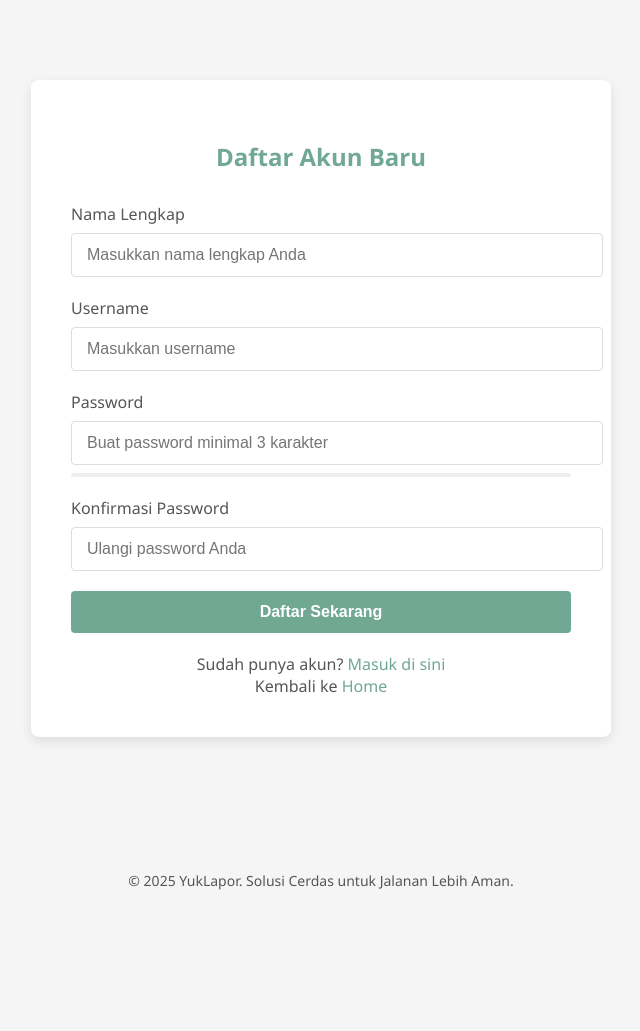
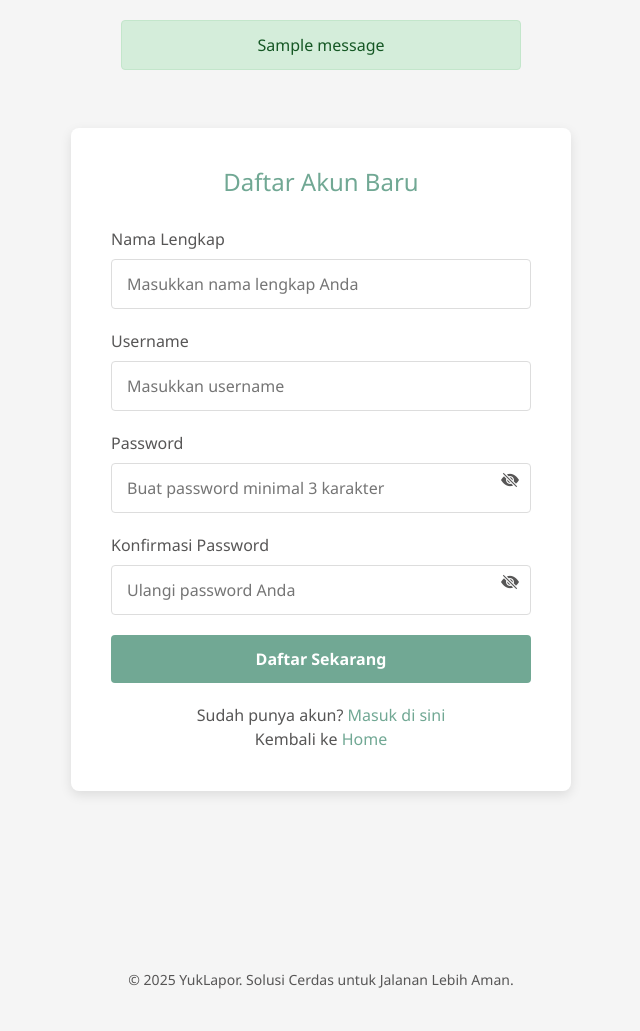
Before and after one commit to MohamadFayyaz/pothole-detection, a Flask app: template app/templates/user/register.html in a window 1280 px wide. Shown: the top 1031 px of the page, without its empty margins (319-959 px from the left). Before the commit the page ends 890 px from the top, so only its background shows below. Run offline with Flask 3, Linux system fonts and the light colour scheme; the template is opened without the code that fills it, so the values that code supplies are empty; tables that the repository leaves empty hold one stand-in row (values such as "Sample post"); one stand-in notice (Sample message) is shown; some libraries are stand-ins or nearby versions.

Commit message:
revisi login,register, dan izin lokasi

```diff
--- a/app/templates/user/add_laporan.html
+++ b/app/templates/user/add_laporan.html
@@ -164,7 +164,7 @@ Tambah Laporan
 
       updateButtonVisibility();
     } catch (error) {
-      alert(`Gagal mendapatkan izin: ${error}`)
+      alert(`Gagal mendapatkan izin Lokasi, Silahkan Aktifkan GPS dan Terima Izin Lokasi`)
       console.error('Gagal mendapatkan izin:', error);
     } finally {
       form.style.display = 'block'; // tampilkan form
--- a/app/templates/user/register.html
+++ b/app/templates/user/register.html
@@ -4,14 +4,12 @@
   <meta charset="UTF-8">
   <meta name="viewport" content="width=device-width, initial-scale=1.0">
   <title>Daftar Akun - Solusi Jalanan Lebih Aman</title>
-  <link rel="apple-touch-icon" sizes="180x180"
-    href="{{ url_for('static', filename='img/favicons/apple-touch-icon.png') }}">
-  <link rel="apple-touch-icon" sizes="180x180" href="assets/img/favicons/apple-touch-icon.png">
-  <link rel="icon" type="image/png" sizes="32x32"
-    href="{{ url_for('static', filename='img/favicons/favicon-32x32.png') }}">
-  <link rel="icon" type="image/png" sizes="16x16"
-    href="{{ url_for('static', filename='img/favicons/favicon-16x16.png') }}">
+  <link rel="apple-touch-icon" sizes="180x180" href="{{ url_for('static', filename='img/favicons/apple-touch-icon.png') }}">
+  <link rel="icon" type="image/png" sizes="32x32" href="{{ url_for('static', filename='img/favicons/favicon-32x32.png') }}">
+  <link rel="icon" type="image/png" sizes="16x16" href="{{ url_for('static', filename='img/favicons/favicon-16x16.png') }}">
   <link rel="shortcut icon" type="image/x-icon" href="{{ url_for('static', filename='img/favicons/favicon.ico') }}">
+  <link rel="stylesheet" href="{{ url_for('static', filename='atlantis-lite/css/bootstrap.min.css') }}">
+  <link rel="stylesheet" href="https://cdn.jsdelivr.net/npm/bootstrap-icons@1.10.5/font/bootstrap-icons.css">
   <style>
     :root {
       --primary: #71a894;
@@ -20,7 +18,6 @@
       --light: #F5F5F5;
       --text-on-primary: #ffffff;
     }
-
     body {
       font-family: 'Segoe UI', Tahoma, Geneva, Verdana, sans-serif;
       margin: 0;
@@ -28,118 +25,55 @@
       background-color: var(--light);
       color: var(--secondary);
     }
-
     .container {
       max-width: 1200px;
       margin: 0 auto;
       padding: 20px;
     }
-
-    header {
-      background-color: white;
-      padding: 20px 0;
-      box-shadow: 0 2px 5px rgba(0, 0, 0, 0.1);
-    }
-
-    .logo {
-      font-size: 24px;
-      font-weight: bold;
-      color: var(--primary);
-    }
-
-    .hero {
-      background: linear-gradient(135deg, var(--primary), #5d8f7d);
-      color: var(--text-on-primary);
-      padding: 60px 20px;
-      text-align: center;
-      margin-bottom: 40px;
-    }
-
-    .hero h1 {
-      font-size: 36px;
-      margin-bottom: 20px;
-    }
-
-    .hero p {
-      font-size: 18px;
-      max-width: 700px;
-      margin: 0 auto 30px;
-    }
-
     .form-container {
       background-color: white;
       border-radius: 8px;
       box-shadow: 0 4px 12px rgba(0, 0, 0, 0.1);
       padding: 40px;
       max-width: 500px;
-      margin: 0 auto;
-      margin-top: 5%;
+      margin: 5% auto;
     }
-
     .form-title {
       font-size: 24px;
       color: var(--primary);
       margin-bottom: 30px;
       text-align: center;
     }
-
     .form-group {
       margin-bottom: 20px;
       position: relative;
     }
-
     .form-group label {
       display: block;
       margin-bottom: 8px;
       font-weight: 500;
-      color: var(--secondary);
     }
-
     .form-group input {
       width: 100%;
-      padding: 12px 15px;
+      padding: 12px 40px 12px 15px;
       border: 1px solid #ddd;
       border-radius: 4px;
       font-size: 16px;
-      transition: all 0.3s;
     }
-
     .form-group input:focus {
       border-color: var(--primary);
       outline: none;
       box-shadow: 0 0 0 2px rgba(113, 168, 148, 0.2);
     }
-
-    .form-group .error-message {
-      color: #e74c3c;
-      font-size: 14px;
-      margin-top: 5px;
-      display: none;
+    .toggle-password {
+      position: absolute;
+      top: 36px;
+      right: 12px;
+      cursor: pointer;
+      font-size: 18px;
+      color: var(--secondary);
+      user-select: none;
     }
-
-    .form-group.error input {
-      border-color: #e74c3c;
-    }
-
-    .form-group.error .error-message {
-      display: block;
-    }
-
-    .password-strength {
-      height: 4px;
-      background-color: #eee;
-      margin-top: 8px;
-      border-radius: 2px;
-      overflow: hidden;
-    }
-
-    .password-strength-fill {
-      height: 100%;
-      width: 0%;
-      background-color: #e74c3c;
-      transition: width 0.3s, background-color 0.3s;
-    }
-
     .btn {
       background-color: var(--primary);
       color: var(--text-on-primary);
@@ -150,111 +84,67 @@
       cursor: pointer;
       width: 100%;
       font-weight: 600;
-      transition: all 0.3s;
+      transition: 0.3s;
     }
-
     .btn:hover {
       background-color: #5d8f7d;
-      transform: translateY(-2px);
     }
-
-    .btn:active {
-      transform: translateY(0);
-    }
-
     .login-link {
       text-align: center;
       margin-top: 20px;
-      color: var(--secondary);
     }
-
     .login-link a {
       color: var(--primary);
       text-decoration: none;
-      font-weight: 500;
     }
-
     .login-link a:hover {
       text-decoration: underline;
     }
-
     footer {
       text-align: center;
       margin-top: 60px;
       padding: 20px;
-      color: var(--secondary);
       font-size: 14px;
-    }
-
-    /* Loading animation */
-    .loading {
-      display: none;
-      text-align: center;
-      margin-top: 20px;
-    }
-
-    .loading-spinner {
-      border: 3px solid rgba(113, 168, 148, 0.2);
-      border-top: 3px solid var(--primary);
-      border-radius: 50%;
-      width: 20px;
-      height: 20px;
-      animation: spin 1s linear infinite;
-      display: inline-block;
-      vertical-align: middle;
-      margin-right: 10px;
-    }
-
-    @keyframes spin {
-      0% {
-        transform: rotate(0deg);
-      }
-
-      100% {
-        transform: rotate(360deg);
-      }
     }
   </style>
 </head>
 <body>
   <div class="container">
+    {% with messages = get_flashed_messages(with_categories=true) %}
+    {% if messages %}
+    {% for category, message in messages %}
+    <div class="alert alert-{{ category }} mx-auto" role="alert" style="width: 100%; max-width: 400px; text-align: center;">
+      {{ message }}
+    </div>
+    {% endfor %}
+    {% endif %}
+    {% endwith %}
     <div class="form-container">
       <h2 class="form-title">Daftar Akun Baru</h2>
       <form id="registerForm" action="{{ url_for('register_process') }}" method="post">
-        <input type="hidden" name="csrf_token" value="{{ csrf_token() }}" />
+        <input type="hidden" name="csrf_token" value="{{ csrf_token() }}">
         <div class="form-group">
           <label for="name">Nama Lengkap</label>
           <input name="name" type="text" id="name" placeholder="Masukkan nama lengkap Anda" required>
-          <div class="error-message">Nama lengkap harus diisi</div>
         </div>
         <div class="form-group">
           <label for="username">Username</label>
           <input name="username" type="text" id="username" placeholder="Masukkan username" required>
-          <div class="error-message">Username</div>
         </div>
         <div class="form-group">
           <label for="password">Password</label>
           <input name="password" type="password" id="password" placeholder="Buat password minimal 3 karakter" required>
-          <div class="password-strength">
-            <div class="password-strength-fill" id="passwordStrength"></div>
-          </div>
-          <div class="error-message">Password harus minimal 3 karakter</div>
+          <i class="bi bi-eye-slash-fill toggle-password" onclick="togglePassword(this, 'password')"></i>
         </div>
         <div class="form-group">
           <label for="confirm-password">Konfirmasi Password</label>
-          <input name="password_confirmation" type="password" id="confirm-password" placeholder="Ulangi password Anda"
-            required>
-          <div class="error-message">Password tidak cocok</div>
+          <input name="password_confirmation" type="password" id="confirm-password" placeholder="Ulangi password Anda" required>
+          <i class="bi bi-eye-slash-fill toggle-password" onclick="togglePassword(this, 'confirm-password')"></i>
         </div>
         <button type="submit" class="btn" id="registerBtn">Daftar Sekarang</button>
-        <div class="loading" id="loading">
-          <div class="loading-spinner"></div>
-          <span>Mendaftarkan akun...</span>
-        </div>
       </form>
       <div class="login-link">
-        Sudah punya akun? <a href="{{ url_for('login') }}">Masuk di sini</a>
-        <br>
+        Sudah punya akun? <a href="{{ url_for('login') }}">Masuk di sini</a><br>
         Kembali ke <a href="{{ url_for('home') }}">Home</a>
       </div>
     </div>
@@ -267,36 +157,13 @@
   </footer>
 
   <script>
-    document.addEventListener('DOMContentLoaded', function () {
-      const registerForm = document.getElementById('registerForm');
-      const passwordInput = document.getElementById('password');
-      const confirmPasswordInput = document.getElementById('confirm-password');
-      const passwordStrength = document.getElementById('passwordStrength');
-      const registerBtn = document.getElementById('registerBtn');
-      const loading = document.getElementById('loading');
-
-      // Password strength indicator
-      passwordInput.addEventListener('input', function () {
-        const password = this.value;
-        let strength = 0;
-
-        if (password.length >= 8) strength += 1;
-        if (password.match(/[a-z]/) && password.match(/[A-Z]/)) strength += 1;
-        if (password.match(/\d/)) strength += 1;
-        if (password.match(/[^a-zA-Z\d]/)) strength += 1;
-
-        const width = strength * 25;
-        let color = '#e74c3c'; // red
-
-        if (strength >= 3) color = '#f1c40f'; // yellow
-        if (strength >= 4) color = '#2ecc71'; // green
-
-        passwordStrength.style.width = width + '%';
-        passwordStrength.style.backgroundColor = color;
-      });
-
-
-    });
+    function togglePassword(el, inputId) {
+      const input = document.getElementById(inputId);
+      const isPassword = input.type === 'password';
+      input.type = isPassword ? 'text' : 'password';
+      el.classList.toggle('bi-eye-fill', isPassword);
+      el.classList.toggle('bi-eye-slash-fill', !isPassword);
+    }
   </script>
 </body>
 </html>
```
Also changed, not shown: app/templates/user/login.html (+19 -134 lines).
